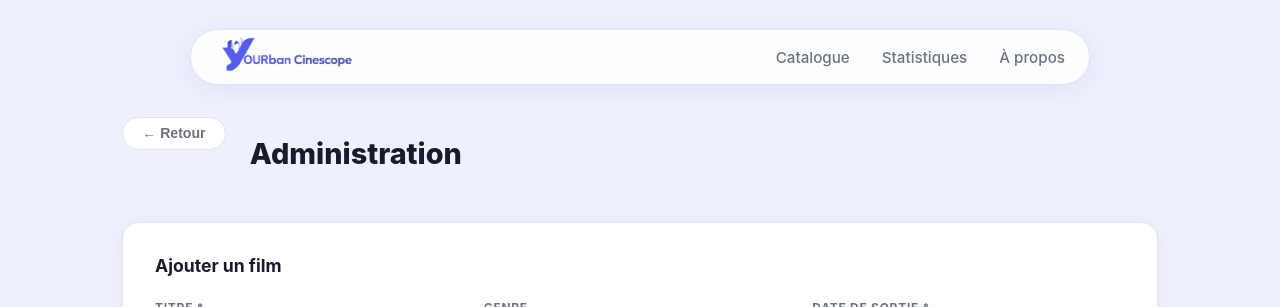
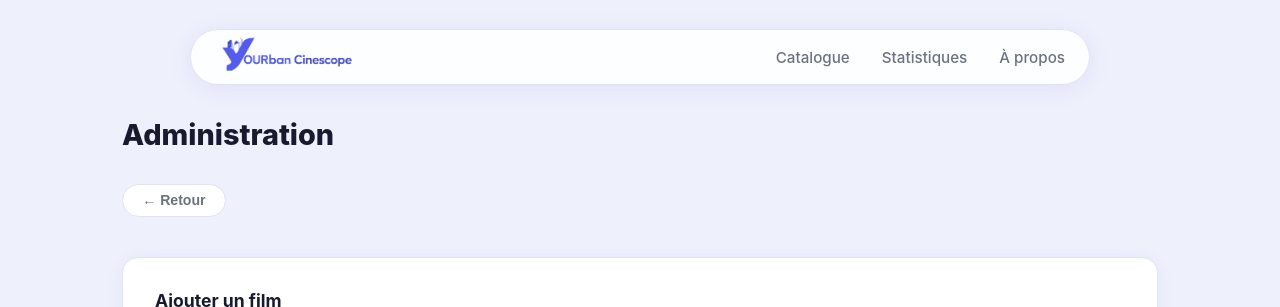
Before and after one commit to johannacode/yourban, a React (Vite) app in the folder cinescope/frontend/: page /admin in a window 1280 px wide. Shown: the top 307 px of the page. Built offline with nearby package versions, Linux system fonts and the light colour scheme; no server answers.

Commit message:
add : admin button

```diff
--- a/cinescope/frontend/src/pages/AdminPage.tsx
+++ b/cinescope/frontend/src/pages/AdminPage.tsx
@@ -123,9 +123,9 @@ export function AdminPage() {
 
       <div className="admin-page">
         <div className="admin-header">
-          <button className="detail-back-btn" onClick={() => navigate('/')}>← Retour</button>
           <h1>Administration</h1>
         </div>
+        <div><button className="detail-back-btn" onClick={() => navigate('/')}>← Retour</button></div>
 
         {message && (
           <div className={`admin-message ${message.ok ? 'admin-message--ok' : 'admin-message--err'}`}>
@@ -149,7 +149,7 @@ export function AdminPage() {
               />
             </div>
 
-            {/* Genre — select + champ libre si "Autre" */}
+            {/* Genre (select + champ libre si "Autre") */}
             <div className="admin-field">
               <label>Genre</label>
               <select
@@ -171,7 +171,7 @@ export function AdminPage() {
               )}
             </div>
 
-            {/* Date — input type date = calendrier natif */}
+            {/* Date */}
             <div className="admin-field">
               <label>Date de sortie *</label>
               <input
@@ -239,7 +239,7 @@ export function AdminPage() {
               />
             </div>
 
-            {/* Note presse — bloquée entre 0 et 10 */}
+            {/* Note presse (bloquée entre 0 et 10) */}
             <div className="admin-field">
               <label>Note presse (0 – 10)</label>
               <input
--- a/cinescope/frontend/src/pages/HomePage.tsx
+++ b/cinescope/frontend/src/pages/HomePage.tsx
@@ -6,6 +6,8 @@ import { MovieCard } from '../components/MovieCard'
 import { Navbar } from '../components/NavBar'
 import { GenreStats } from '../components/GenreStats'
 import { Pagination } from '../components/Pagination'
+import { useNavigate } from 'react-router-dom'
+import { FaUserCog } from "react-icons/fa";
 
 export function HomePage() {
   const {
@@ -18,6 +20,7 @@ export function HomePage() {
   } = useMovies()
 
   const { paginated, page, setPage, totalPages } = usePagination(filteredMovies)
+  const navigate = useNavigate()
 
   if (loading) return <div className="loading"><div className="spinner" />Chargement...</div>
   if (error) return <div className="error">{error}</div>
@@ -75,6 +78,7 @@ export function HomePage() {
               de tri, et des pages de détail enrichies avec un algorithme de recommandation.
             </p>
             <span className="about-tag"> Test technique (Alternance)</span>
+            <div><br /><button className="detail-back-btn" onClick={() => navigate('/admin')}><FaUserCog />Admin</button></div>
           </div>
         </div>
       </section>
```
Also changed, not shown: 1 other file (tests, documents, lock files or other folders).
